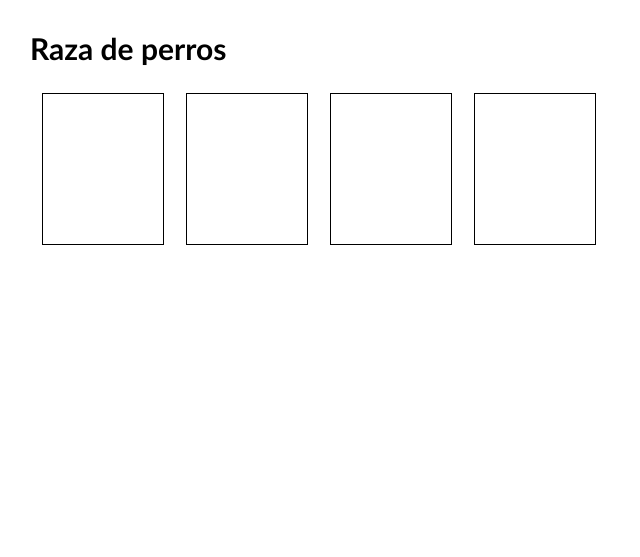
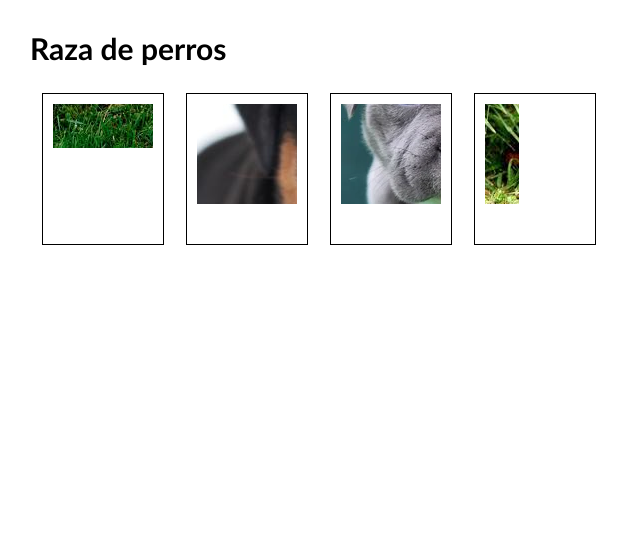
Before and after one commit to RGC2108/javaa, a plain HTML site: page index.html in a window 1280 px wide. Shown: the whole page, without its empty margins (0-640 px from the left). Drawn offline with Linux system fonts and the light colour scheme; files that its build step writes are made by us from their sources; files whose address does not match are found by name.

Commit message:
Update index.html

```diff
--- a/index.html
+++ b/index.html
@@ -19,7 +19,7 @@
 		<table><tr>
 
 		<td><div class="photo_slider">
-			<img src="images/husky.jpeg"/>
+			<img src="husky.jpeg"/>
 			<div class="info_area">
 				<h3>Husky</h3>
 				<p><em>By: <a href="https://miradanordica.com/interacciones-sociales-y-legales/es-adecuado-un-husky-siberiano-para-familias-con-ninos-pequenos/#:~:text=El%20Husky%20Siberiano%20es%20una,para%20asegurar%20una%20convivencia%20armoniosa.">Husky</a></em></p>
@@ -27,7 +27,7 @@
 		</div></td>
 
 <td><div class="photo_slider">
-	<img src="images/doberman.jpg"/>
+	<img src="doberman.jpg"/>
 	<div class="info_area">
 		<h3>Doberman</h3>
 		<p><em>By: <a href="https://www.dobermanpedia.com/dobermans-ninos/">Doberman</a></em></p>
@@ -35,7 +35,7 @@
 </div></td>
 
 		<td><div class="photo_slider">
-			<img src="images/ptibull.jpg"/>
+			<img src="ptibull.jpg"/>
 			<div class="info_area">
 				<h3>Pitbull</h3>
 				<p><em>By: <a href="https://www.santevet.es/raza/american-pitbull-terrier">Pitbull</a></em></p>
@@ -43,7 +43,7 @@
 		</div></td>
 
 		<td><div class="photo_slider">
-			<img src="images/rot.jpeg"/>
+			<img src="rot.jpeg"/>
 			<div class="info_area">
 				<h3>Rottweiler</h3>
 				<p><em>By: <a href="https://www.tiendanimal.es/articulos/los-rottweiler-los-ninos/?srsltid=AfmBOor42DC4VYeaP94urs16qIrFHwoPYMHFZrkWEAUxe2FFsaSCUEUp">Rottweiler</a></em></p>
```
